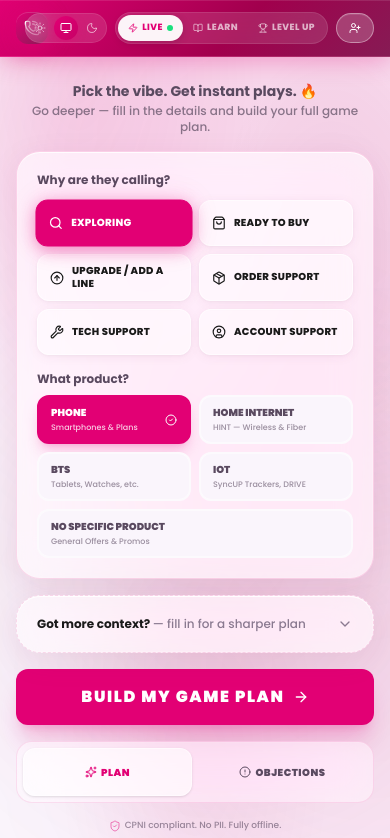
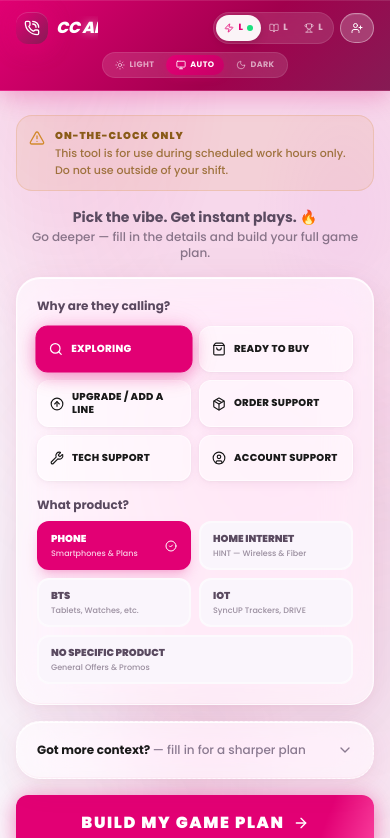
Before and after one commit to distractedhare/improved-robot, a React (Vite) app: page / in a window 390 px wide. Shown: the top 838 px of the page. Built offline with nearby package versions, Linux system fonts and the light colour scheme.

Commit message:
CLaude code

```diff
--- a/src/App.tsx
+++ b/src/App.tsx
@@ -4,7 +4,7 @@
  */
 
 import React, { useState, useCallback, useRef, useEffect } from 'react';
-import { Loader2, ShieldCheck, Sparkles, AlertCircle, XCircle, Calendar, ChevronDown, ChevronUp, ArrowUp, CheckCircle2, Search, ShoppingBag, ArrowUpCircle, Package, Wrench, UserCircle } from 'lucide-react';
+import { Loader2, ShieldCheck, Sparkles, AlertCircle, XCircle, Calendar, ChevronDown, ChevronUp, ArrowUp, CheckCircle2, Search, ShoppingBag, ArrowUpCircle, Package, Wrench, UserCircle, AlertTriangle } from 'lucide-react';
 import { AnimatePresence, motion } from 'motion/react';
 import { SalesContext, SalesScript, ObjectionAnalysis } from './types';
 import { loadWeeklyUpdate, generateScript, analyzeObjectionLocal, WeeklyUpdateSource } from './services/localGenerationService';
@@ -263,6 +263,19 @@
             onSelectScenario={handlePracticeScenario}
           />
         ) : (<>
+        {/* On-the-clock disclaimer */}
+        <div className="flex items-start gap-2.5 rounded-2xl border border-warning-border bg-warning-surface p-3 mb-4 max-w-5xl mx-auto">
+          <AlertTriangle className="mt-0.5 h-4 w-4 shrink-0 text-warning-accent" />
+          <div>
+            <p className="text-[10px] font-black uppercase tracking-widest text-warning-foreground">
+              On-the-clock only
+            </p>
+            <p className="mt-0.5 text-[11px] font-medium text-warning-foreground/80">
+              This tool is for use during scheduled work hours only. Do not use outside of your shift.
+            </p>
+          </div>
+        </div>
+
         {/* Hero */}
         <div className="text-center max-w-3xl mx-auto mb-4">
           <div className="space-y-0.5">
@@ -275,7 +288,7 @@
           {/* Input Section */}
           <div className="lg:col-span-5 space-y-4">
             {/* INTENT + PRODUCT SELECTOR — STICKY on desktop */}
-            <section className="rounded-3xl p-5 lg:sticky lg:top-[60px] lg:z-[5] space-y-4 glass-card">
+            <section className="rounded-3xl p-5 lg:sticky lg:top-[60px] lg:z-[5] space-y-4 glass-card glass-shine glass-specular">
               <div>
                 <label className="text-xs font-bold mb-3 block text-t-dark-gray">
                   Why are they calling?
@@ -378,7 +391,7 @@
 
             {/* COLLAPSIBLE CUSTOMER CONTEXT (Secondary — go deeper) */}
             <section
-              className="rounded-3xl overflow-hidden glass-card"
+              className="rounded-3xl overflow-hidden glass-card glass-specular"
               style={{
                 borderStyle: contextExpanded ? 'solid' : 'dashed',
               }}
@@ -476,7 +489,7 @@
               {/* Objections empty state */}
               {activeTab === 'objections' && !objectionResult && !analyzing && (
                 <motion.div initial={{ opacity: 0, y: 20 }} animate={{ opacity: 1, y: 0 }} exit={{ opacity: 0, y: -20 }}
-                  className="h-full min-h-[400px] flex flex-col items-center justify-center text-center p-10 rounded-3xl glass-card"
+                  className="h-full min-h-[400px] flex flex-col items-center justify-center text-center p-10 rounded-3xl glass-card glass-shine"
                   style={{ borderStyle: 'dashed' }}
                 >
                   <div className="w-16 h-16 bg-surface-elevated rounded-full flex items-center justify-center mb-6 shadow-sm">
@@ -552,7 +565,7 @@
             <span>Valid until: {weeklyData.metadata.validUntil}</span>
           </div>
         )}
-        <div className="p-4 rounded-2xl inline-block max-w-2xl mx-auto glass-card" style={{ borderTop: '2px solid rgba(226, 0, 116, 0.3)' }}>
+        <div className="p-4 rounded-2xl inline-block max-w-2xl mx-auto glass-card glass-specular" style={{ borderTop: '2px solid rgba(226, 0, 116, 0.3)' }}>
           <p className="text-[10px] text-t-magenta font-black uppercase tracking-[0.15em] mb-1">
             <ShieldCheck className="w-3.5 h-3.5 inline-block mr-1 mb-0.5" /> Stay compliant
           </p>
--- a/src/components/GamePlanTab.tsx
+++ b/src/components/GamePlanTab.tsx
@@ -37,7 +37,7 @@
           type="button"
           onClick={onGenerate}
           disabled={loading}
-          className="focus-ring w-full bg-t-magenta text-white rounded-xl py-4 font-black uppercase tracking-widest flex items-center justify-center gap-2 hover:bg-t-berry transition-all disabled:opacity-50 disabled:cursor-not-allowed group shadow-xl shadow-t-magenta/20"
+          className="focus-ring w-full btn-magenta-shimmer rounded-xl py-4 tracking-widest flex items-center justify-center gap-2 disabled:opacity-50 disabled:cursor-not-allowed group hover:scale-[1.02] active:scale-[0.98] transition-transform"
         >
           {loading ? (
             <Loader2 className="w-5 h-5 animate-spin" />
@@ -113,7 +113,7 @@
       </div>
 
       {/* Welcome Messages */}
-      <div className="rounded-3xl glass-card p-6 shadow-sm">
+      <div className="rounded-3xl glass-card glass-shine glass-card-hover p-6 shadow-sm">
         <h3 className="text-[10px] font-black text-t-dark-gray uppercase tracking-[0.2em] mb-4 flex items-center gap-2">
           <Sparkles className="w-3 h-3 text-t-magenta" /> Open Strong
         </h3>
@@ -145,7 +145,7 @@
       </div>
 
       {/* Discovery Questions */}
-      <div className="rounded-3xl glass-card p-6 shadow-sm">
+      <div className="rounded-3xl glass-card glass-shine glass-card-hover p-6 shadow-sm">
         <h3 className="text-[10px] font-black text-t-dark-gray uppercase tracking-[0.2em] mb-4 flex items-center gap-2">
           <Target className="w-3 h-3 text-t-magenta" /> Dig Deeper
         </h3>
@@ -177,7 +177,7 @@
       </div>
 
       {/* Value Props */}
-      <div className="rounded-3xl glass-card p-6 shadow-sm">
+      <div className="rounded-3xl glass-card glass-shine glass-card-hover p-6 shadow-sm">
         <h3 className="text-[10px] font-black text-t-dark-gray uppercase tracking-[0.2em] mb-4 flex items-center gap-2">
           <Zap className="w-3 h-3 text-t-magenta" /> What to Pitch
         </h3>
@@ -343,7 +343,7 @@
         <button
           type="button"
           onClick={onSwitchToObjections}
-          className="focus-ring w-full bg-t-magenta text-white rounded-xl py-4 font-black uppercase tracking-widest flex items-center justify-center gap-2 hover:bg-t-magenta/90 transition-all shadow-xl shadow-t-magenta/20"
+          className="focus-ring w-full btn-magenta-shimmer rounded-xl py-4 tracking-widest flex items-center justify-center gap-2 hover:scale-[1.02] active:scale-[0.98] transition-transform"
         >
           <MessageSquare className="w-5 h-5" /> Getting Pushback? Let's Flip It
         </button>
--- a/src/components/Header.tsx
+++ b/src/components/Header.tsx
@@ -29,7 +29,9 @@
         boxShadow: '0 4px 24px rgba(226,0,116,0.3), 0 1px 0 rgba(255,255,255,0.1) inset',
       }}
     >
-      <div className="max-w-5xl mx-auto flex items-center justify-between gap-2">
+      <div className="max-w-5xl mx-auto">
+        {/* Top row — Logo + Mode toggle + New Call */}
+        <div className="flex items-center justify-between gap-2">
           {/* Logo */}
           <div className="flex items-center gap-2 min-w-0">
             <div
@@ -48,11 +50,11 @@
             </h1>
           </div>
 
-        {/* Controls */}
-        <div className="flex items-center gap-2 shrink-0">
-          {/* 3-state theme toggle */}
+          {/* Right controls */}
+          <div className="flex items-center gap-1.5 sm:gap-2 shrink-0">
+            {/* 3-state theme toggle — hidden on small screens, visible sm+ */}
             <div
-            className="flex rounded-full p-0.5 gap-0.5"
+              className="hidden sm:flex rounded-full p-0.5 gap-0.5"
               style={{
                 background: 'rgba(255,255,255,0.12)',
                 backdropFilter: 'blur(10px)',
@@ -104,7 +106,7 @@
                   type="button"
                   onClick={() => onModeChange(m.id)}
                   aria-pressed={mode === m.id}
-                className="focus-ring flex items-center gap-1 text-[9px] font-extrabold uppercase tracking-wider px-2.5 py-1.5 rounded-full transition-all"
+                  className="focus-ring flex items-center gap-1 text-[9px] font-extrabold uppercase tracking-wider px-2 sm:px-2.5 py-1.5 rounded-full transition-all"
                   style={{
                     background: mode === m.id
                       ? 'rgba(255,255,255,0.95)'
@@ -118,7 +120,8 @@
                   }}
                 >
                   <m.icon className="w-2.5 h-2.5" />
-                {m.label}
+                  <span className="hidden xs:inline">{m.label}</span>
+                  <span className="xs:hidden">{m.label.slice(0, 1)}</span>
                   {m.id === 'live' && mode === 'live' && <span className="w-1.5 h-1.5 rounded-full bg-green-400 animate-pulse" />}
                 </button>
               ))}
@@ -128,7 +131,7 @@
             <button
               type="button"
               onClick={handleNewCall}
-            className="focus-ring flex items-center gap-1.5 text-[10px] font-extrabold px-3 md:px-4 py-2 rounded-full transition-all uppercase tracking-widest"
+              className="focus-ring flex items-center gap-1.5 text-[10px] font-extrabold px-2.5 sm:px-4 py-2 rounded-full transition-all uppercase tracking-widest"
               style={{
                 border: '1.5px solid rgba(255,255,255,0.4)',
                 color: '#fff',
@@ -144,6 +147,44 @@
             </button>
           </div>
         </div>
+
+        {/* Mobile-only theme row — only shows on small screens */}
+        <div className="flex sm:hidden items-center justify-center mt-2">
+          <div
+            className="flex rounded-full p-0.5 gap-0.5"
+            style={{
+              background: 'rgba(255,255,255,0.12)',
+              backdropFilter: 'blur(10px)',
+              border: '1px solid rgba(255,255,255,0.1)',
+            }}
+          >
+            {([
+              { id: 'light' as const, icon: Sun, label: 'Light' },
+              { id: 'auto' as const, icon: Monitor, label: 'Auto' },
+              { id: 'dark' as const, icon: Moon, label: 'Dark' },
+            ]).map((t) => (
+              <button
+                key={t.id}
+                type="button"
+                onClick={() => onThemeChange(t.id)}
+                aria-label={t.label}
+                aria-pressed={themePreference === t.id}
+                className="focus-ring flex items-center gap-1 px-2.5 py-1 rounded-full transition-all text-[8px] font-bold uppercase tracking-wider"
+                style={{
+                  background: themePreference === t.id
+                    ? 'linear-gradient(135deg, #E20074, #C70066)'
+                    : 'transparent',
+                  color: themePreference === t.id ? '#fff' : 'rgba(255,255,255,0.6)',
+                  boxShadow: themePreference === t.id ? '0 2px 8px rgba(226,0,116,0.3)' : 'none',
+                }}
+              >
+                <t.icon className="w-2.5 h-2.5" />
+                {t.label}
+              </button>
+            ))}
+          </div>
+        </div>
+      </div>
     </header>
   );
 }
--- a/src/components/InstantPlays.tsx
+++ b/src/components/InstantPlays.tsx
@@ -184,7 +184,7 @@
       <motion.div
         initial={{ opacity: 0, scale: 0.97 }}
         animate={{ opacity: 1, scale: 1 }}
-        className="rounded-xl bg-gradient-to-r from-t-magenta to-t-berry px-4 py-3 flex items-center gap-3"
+        className="rounded-xl bg-gradient-to-r from-t-magenta to-t-berry px-4 py-3 flex items-center gap-3 glass-shine magenta-glow"
       >
         <Home className="w-5 h-5 text-white shrink-0" />
         <p className="text-xs font-bold text-white">Check the address for Home Internet — up to $300 back + Month On Us</p>
@@ -219,13 +219,13 @@
       })}
 
       {/* Intent header */}
-      <div className="rounded-2xl glass-card p-5 shadow-sm">
+      <div className="rounded-2xl glass-card glass-shine p-5 shadow-sm">
         <h3 className="text-sm font-black uppercase tracking-tight text-t-dark-gray mb-1">{intent}</h3>
         <p className="text-xs text-t-dark-gray/70 font-medium italic">{plays.subtitle}</p>
       </div>
 
       {/* Plays */}
-      <div className="rounded-2xl glass-card p-4 shadow-sm space-y-1.5">
+      <div className="rounded-2xl glass-card glass-shine glass-card-hover p-4 shadow-sm space-y-1.5">
         <p className="text-[9px] font-black uppercase tracking-widest text-t-dark-gray/60">Quick plays</p>
         {plays.plays.map((play, i) => (
           <div key={i} className="flex items-start gap-2 py-1">
--- a/src/index.css
+++ b/src/index.css
@@ -68,15 +68,15 @@
   --shadow-surface: 0 2px 12px rgba(134, 27, 84, 0.06), 0 1px 3px rgba(0, 0, 0, 0.04);
   --shadow-surface-hover: 0 12px 32px rgba(226, 0, 116, 0.15), 0 4px 12px rgba(134, 27, 84, 0.08);
 
-  /* Glass */
-  --glass-bg: rgba(255, 255, 255, 0.45);
-  --glass-bg-strong: rgba(255, 255, 255, 0.65);
-  --glass-border: rgba(226, 0, 116, 0.12);
-  --glass-border-subtle: rgba(255, 255, 255, 0.35);
-  --glass-shadow: 0 8px 32px rgba(134, 27, 84, 0.08), inset 0 1px 0 rgba(255, 255, 255, 0.8);
-  --glass-shadow-strong: 0 12px 40px rgba(134, 27, 84, 0.15), inset 0 1px 0 rgba(255, 255, 255, 0.9);
-  --glass-blur: blur(20px) saturate(180%);
-  --glass-blur-strong: blur(30px) saturate(200%);
+  /* Glass — Apple Liquid Glass: white edges catch light, magenta glows beneath */
+  --glass-bg: rgba(255, 255, 255, 0.42);
+  --glass-bg-strong: rgba(255, 255, 255, 0.58);
+  --glass-border: rgba(255, 255, 255, 0.7);
+  --glass-border-subtle: rgba(255, 255, 255, 0.4);
+  --glass-shadow: 0 8px 32px rgba(134, 27, 84, 0.08), 0 2px 8px rgba(226, 0, 116, 0.04), inset 0 1px 0 rgba(255, 255, 255, 0.9), inset 0 -1px 0 rgba(226, 0, 116, 0.04);
+  --glass-shadow-strong: 0 12px 40px rgba(134, 27, 84, 0.12), 0 4px 16px rgba(226, 0, 116, 0.06), inset 0 1.5px 0 rgba(255, 255, 255, 1), inset 0 -1px 0 rgba(226, 0, 116, 0.06);
+  --glass-blur: blur(24px) saturate(190%);
+  --glass-blur-strong: blur(32px) saturate(210%);
 
   /* Header */
   --bg-header: rgba(226, 0, 116, 0.85);
@@ -169,15 +169,15 @@
   --shadow-surface: 0 2px 12px rgba(0, 0, 0, 0.3), 0 1px 3px rgba(226, 0, 116, 0.05);
   --shadow-surface-hover: 0 8px 24px rgba(0, 0, 0, 0.4), 0 0 20px rgba(226, 0, 116, 0.08);
 
-  /* Glass */
-  --glass-bg: rgba(30, 24, 35, 0.5);
-  --glass-bg-strong: rgba(42, 34, 50, 0.6);
-  --glass-border: rgba(226, 0, 116, 0.2);
-  --glass-border-subtle: rgba(255, 255, 255, 0.06);
-  --glass-shadow: 0 8px 32px rgba(0, 0, 0, 0.3), inset 0 1px 0 rgba(255, 255, 255, 0.05);
-  --glass-shadow-strong: 0 16px 48px rgba(0, 0, 0, 0.6), inset 0 1px 0 rgba(226, 0, 116, 0.15), 0 0 40px rgba(226, 0, 116, 0.05);
-  --glass-blur: blur(20px) saturate(150%);
-  --glass-blur-strong: blur(30px) saturate(180%);
+  /* Glass — Dark: magenta-tinted edges with specular white highlights */
+  --glass-bg: rgba(30, 24, 38, 0.55);
+  --glass-bg-strong: rgba(42, 34, 52, 0.65);
+  --glass-border: rgba(255, 255, 255, 0.08);
+  --glass-border-subtle: rgba(255, 255, 255, 0.04);
+  --glass-shadow: 0 8px 32px rgba(0, 0, 0, 0.4), 0 0 20px rgba(226, 0, 116, 0.06), inset 0 1px 0 rgba(255, 255, 255, 0.08), inset 0 -1px 0 rgba(226, 0, 116, 0.08);
+  --glass-shadow-strong: 0 16px 48px rgba(0, 0, 0, 0.5), 0 0 40px rgba(226, 0, 116, 0.08), inset 0 1.5px 0 rgba(255, 255, 255, 0.12), inset 0 -1px 0 rgba(226, 0, 116, 0.12);
+  --glass-blur: blur(24px) saturate(160%);
+  --glass-blur-strong: blur(32px) saturate(190%);
 
   /* Header */
   --bg-header: rgba(13, 10, 16, 0.8);
@@ -262,18 +262,20 @@
    ============================================ */
 html[data-theme="light"] body {
   background:
-    radial-gradient(ellipse 80% 60% at 20% 10%, rgba(226, 0, 116, 0.09) 0%, transparent 60%),
-    radial-gradient(ellipse 60% 50% at 85% 30%, rgba(134, 27, 84, 0.08) 0%, transparent 50%),
-    radial-gradient(ellipse 70% 60% at 50% 90%, rgba(226, 0, 116, 0.06) 0%, transparent 50%),
+    radial-gradient(ellipse 80% 60% at 15% 8%, rgba(226, 0, 116, 0.08) 0%, transparent 55%),
+    radial-gradient(ellipse 50% 40% at 88% 25%, rgba(200, 120, 255, 0.06) 0%, transparent 45%),
+    radial-gradient(ellipse 60% 50% at 50% 92%, rgba(226, 0, 116, 0.05) 0%, transparent 45%),
+    radial-gradient(ellipse 40% 30% at 65% 50%, rgba(255, 200, 240, 0.04) 0%, transparent 40%),
     #FAF5FC;
   background-attachment: fixed;
 }
 
 html[data-theme="dark"] body {
   background:
-    radial-gradient(ellipse 80% 60% at 20% 10%, rgba(226, 0, 116, 0.1) 0%, transparent 60%),
-    radial-gradient(ellipse 60% 50% at 85% 30%, rgba(134, 27, 84, 0.12) 0%, transparent 50%),
-    radial-gradient(ellipse 70% 60% at 50% 90%, rgba(226, 0, 116, 0.07) 0%, transparent 50%),
+    radial-gradient(ellipse 80% 60% at 15% 8%, rgba(226, 0, 116, 0.1) 0%, transparent 55%),
+    radial-gradient(ellipse 50% 40% at 88% 25%, rgba(134, 27, 84, 0.14) 0%, transparent 45%),
+    radial-gradient(ellipse 60% 50% at 50% 92%, rgba(226, 0, 116, 0.07) 0%, transparent 45%),
+    radial-gradient(ellipse 40% 30% at 40% 50%, rgba(80, 20, 120, 0.08) 0%, transparent 40%),
     #0A0711;
   background-attachment: fixed;
 }
@@ -302,15 +304,25 @@
   backdrop-filter: var(--glass-blur);
   -webkit-backdrop-filter: var(--glass-blur);
   border: 1.5px solid var(--glass-border);
-  box-shadow: var(--glass-shadow), inset 0 0 0 0.5px var(--glass-border-subtle);
-  transition: box-shadow 0.3s ease, transform 0.3s ease, border-color 0.3s ease;
+  box-shadow:
+    var(--glass-shadow),
+    inset 0 0 0 0.5px var(--glass-border-subtle),
+    inset 0 1px 1px rgba(255, 255, 255, 0.15);
+  transition: box-shadow 0.35s cubic-bezier(0.4, 0, 0.2, 1), transform 0.35s cubic-bezier(0.4, 0, 0.2, 1), border-color 0.35s ease;
+  position: relative;
 }
+
+/* Specular highlight — the liquid glass "light catch" on top edge (applied via glass-card class) */
 
 @utility glass-card-hover {
   &:hover {
-    box-shadow: var(--glass-shadow-strong), inset 0 0 0 0.5px var(--glass-border);
-    transform: translateY(-1px);
-    border-color: rgba(226, 0, 116, 0.2);
+    box-shadow:
+      var(--glass-shadow-strong),
+      inset 0 0 0 0.5px var(--glass-border),
+      inset 0 1px 2px rgba(255, 255, 255, 0.2),
+      0 0 30px rgba(226, 0, 116, 0.08);
+    transform: translateY(-2px);
+    border-color: rgba(255, 255, 255, 0.5);
   }
 }
 
@@ -391,9 +403,52 @@
 }
 
 @utility card-featured {
-  background: linear-gradient(135deg, rgba(226, 0, 116, 0.08), rgba(134, 27, 84, 0.05));
-  border: 1.5px solid rgba(226, 0, 116, 0.2);
-  box-shadow: 0 8px 32px rgba(226, 0, 116, 0.1), inset 0 1px 0 rgba(255, 255, 255, 0.5);
+  background: linear-gradient(135deg, rgba(226, 0, 116, 0.06), rgba(255, 255, 255, 0.4), rgba(134, 27, 84, 0.04));
+  border: 1.5px solid rgba(255, 255, 255, 0.5);
+  box-shadow:
+    0 8px 32px rgba(226, 0, 116, 0.1),
+    0 0 0 1px rgba(226, 0, 116, 0.08),
+    inset 0 1.5px 0 rgba(255, 255, 255, 0.8),
+    inset 0 -1px 0 rgba(226, 0, 116, 0.06);
+}
+
+/* Prismatic edge — rainbow refraction on hover for premium elements */
+@keyframes prismatic-shift {
+  0% { background-position: 0% 50%; }
+  50% { background-position: 100% 50%; }
+  100% { background-position: 0% 50%; }
+}
+
+.glass-prismatic {
+  position: relative;
+}
+.glass-prismatic::before {
+  content: '';
+  position: absolute;
+  inset: -1px;
+  border-radius: inherit;
+  padding: 1.5px;
+  background: linear-gradient(
+    135deg,
+    rgba(226, 0, 116, 0.4),
+    rgba(255, 100, 200, 0.3),
+    rgba(255, 255, 255, 0.5),
+    rgba(200, 150, 255, 0.3),
+    rgba(226, 0, 116, 0.4)
+  );
+  background-size: 300% 300%;
+  animation: prismatic-shift 6s ease-in-out infinite;
+  -webkit-mask: linear-gradient(#fff 0 0) content-box, linear-gradient(#fff 0 0);
+  mask: linear-gradient(#fff 0 0) content-box, linear-gradient(#fff 0 0);
+  -webkit-mask-composite: xor;
+  mask-composite: exclude;
+  pointer-events: none;
+  z-index: 2;
+  opacity: 0;
+  transition: opacity 0.4s ease;
+}
+.glass-prismatic:hover::before {
+  opacity: 1;
 }
 
 @keyframes pulse-dot {
@@ -420,41 +475,83 @@
   content: '';
   position: absolute;
   top: 0;
-  left: -100%;
-  width: 50%;
+  left: -120%;
+  width: 60%;
   height: 100%;
   background: linear-gradient(
-    90deg,
+    105deg,
     transparent 0%,
-    rgba(255, 255, 255, 0.08) 50%,
+    rgba(255, 255, 255, 0.03) 30%,
+    rgba(255, 255, 255, 0.12) 48%,
+    rgba(226, 0, 116, 0.04) 50%,
+    rgba(255, 255, 255, 0.12) 52%,
+    rgba(255, 255, 255, 0.03) 70%,
     transparent 100%
   );
-  transform: skewX(-25deg);
-  transition: left 0.6s ease;
+  transform: skewX(-20deg);
+  transition: left 0.7s cubic-bezier(0.4, 0, 0.2, 1);
   pointer-events: none;
   z-index: 1;
 }
 .glass-shine:hover::before {
-  left: 100%;
+  left: 120%;
+}
+
+/* Specular highlight — liquid glass "light catch" on top edge of glass cards */
+.glass-specular {
+  position: relative;
+}
+.glass-specular::after {
+  content: '';
+  position: absolute;
+  top: 0;
+  left: 8%;
+  right: 8%;
+  height: 1px;
+  background: linear-gradient(90deg, transparent, rgba(255, 255, 255, 0.5) 30%, rgba(255, 255, 255, 0.7) 50%, rgba(255, 255, 255, 0.5) 70%, transparent);
+  border-radius: 50%;
+  pointer-events: none;
+  z-index: 1;
+}
+
+/* Ambient refraction — subtle color shift on glass surfaces */
+.glass-refract {
+  position: relative;
+}
+.glass-refract::before {
+  content: '';
+  position: absolute;
+  inset: 0;
+  background: linear-gradient(
+    135deg,
+    rgba(226, 0, 116, 0.03) 0%,
+    transparent 40%,
+    transparent 60%,
+    rgba(134, 27, 84, 0.03) 100%
+  );
+  border-radius: inherit;
+  pointer-events: none;
+  z-index: 0;
 }
 
 /* ============================================
    ANIMATED ORB BACKGROUND — MAGENTA ENERGY
    ============================================ */
 @keyframes float-orb {
-  0%, 100% { transform: translate(0, 0) scale(1); }
-  25% { transform: translate(30px, -20px) scale(1.05); }
-  50% { transform: translate(-10px, 15px) scale(0.95); }
-  75% { transform: translate(-25px, -10px) scale(1.03); }
+  0%, 100% { transform: translate(0, 0) scale(1); opacity: 0.7; }
+  25% { transform: translate(40px, -25px) scale(1.08); opacity: 1; }
+  50% { transform: translate(-15px, 20px) scale(0.92); opacity: 0.8; }
+  75% { transform: translate(-30px, -15px) scale(1.05); opacity: 0.9; }
 }
 
 .bg-orb {
   position: fixed;
   border-radius: 50%;
-  filter: blur(80px);
+  filter: blur(90px);
   pointer-events: none;
   z-index: 0;
-  animation: float-orb 20s ease-in-out infinite;
+  animation: float-orb 22s ease-in-out infinite;
+  will-change: transform, opacity;
 }
 .bg-orb-1 {
   width: 600px;
@@ -505,3 +602,12 @@
 ::-webkit-scrollbar-thumb:hover {
   background: rgba(226, 0, 116, 0.4);
 }
+
+/* Hide scrollbar for horizontal scroll areas */
+.scrollbar-hide {
+  -ms-overflow-style: none;
+  scrollbar-width: none;
+}
+.scrollbar-hide::-webkit-scrollbar {
+  display: none;
+}
```
Also changed, not shown: src/components/learn/LearnView.tsx (+16 -12 lines). Lines whose indentation alone changed are shown as unchanged.
